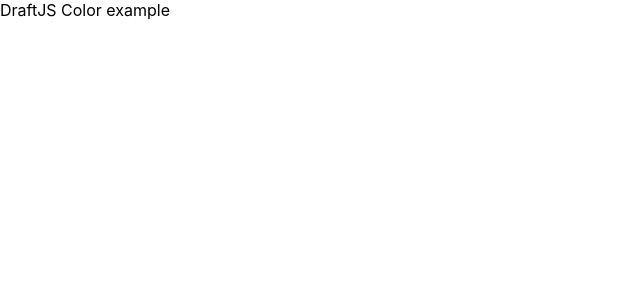
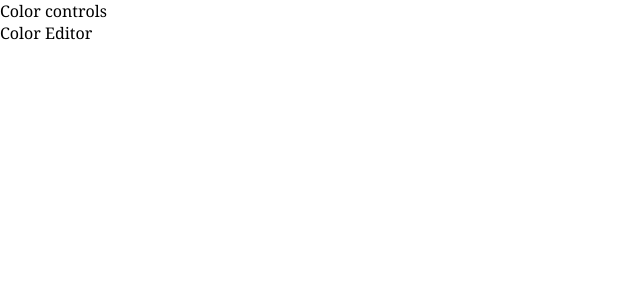
Before and after one commit to arthurflachs/draftjs-next-examples, a Next.js app: page /examples/color in a window 1280 px wide. Shown: the top 300 px of the page, without its empty margins (0-640 px from the left). Built offline with nearby package versions, Linux system fonts and the light colour scheme.

Commit message:
Split into components following original example

```diff
--- /dev/null
+++ b/components/color/color-controls/index.tsx
@@ -0,0 +1,5 @@
+export default function ColorControls() {
+  return (
+    <div>Color controls</div>
+  );
+}
--- /dev/null
+++ b/components/color/color-editor/index.tsx
@@ -0,0 +1,5 @@
+export default function ColorEditor() {
+  return (
+    <div>Color Editor</div>
+  );
+}
--- /dev/null
+++ b/components/color/layout/index.tsx
@@ -0,0 +1,12 @@
+import { ReactNode } from "react";
+import styles from './styles.module.css';
+
+interface LayoutProps {
+  children: ReactNode;
+}
+
+export default function Layout({ children }: LayoutProps) {
+  return (
+    <div className={styles.layout}>{ children }</div>
+  );
+}
--- /dev/null
+++ b/components/color/layout/styles.module.css
@@ -0,0 +1,6 @@
+.layout {
+  font-family: Georgia, serif;
+  font-size: 14;
+  padding: 20;
+  width: 600;
+}
--- a/pages/examples/color/index.tsx
+++ b/pages/examples/color/index.tsx
@@ -1,7 +1,14 @@
+import Layout from '../../../components/color/layout';
+import ColorControls from '../../../components/color/color-controls';
+import ColorEditor from '../../../components/color/color-editor';
+
 import 'draft-js/dist/Draft.css';
 
 export default function ColorEditorExample() {
   return (
-    <div>DraftJS Color example</div>
+    <Layout>
+      <ColorControls />
+      <ColorEditor />
+    </Layout>
   );
 }
```
